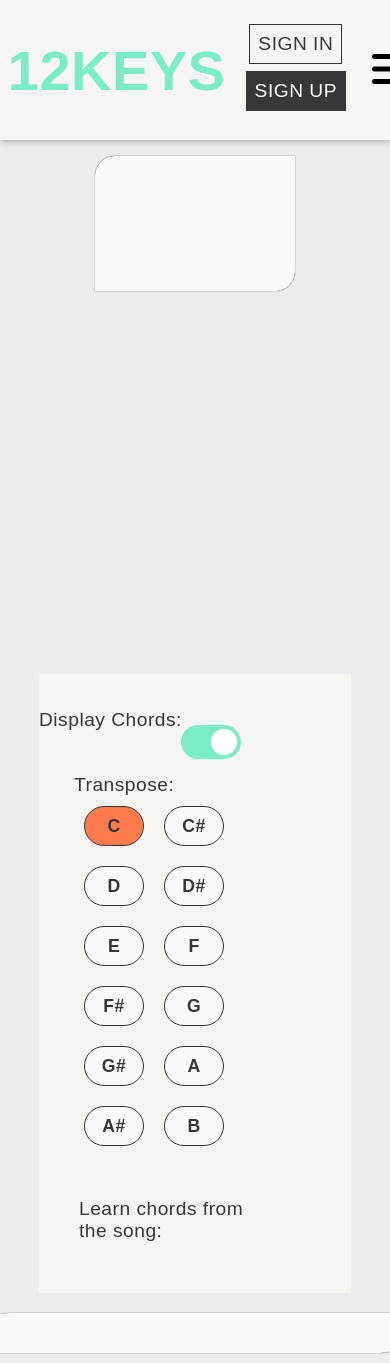
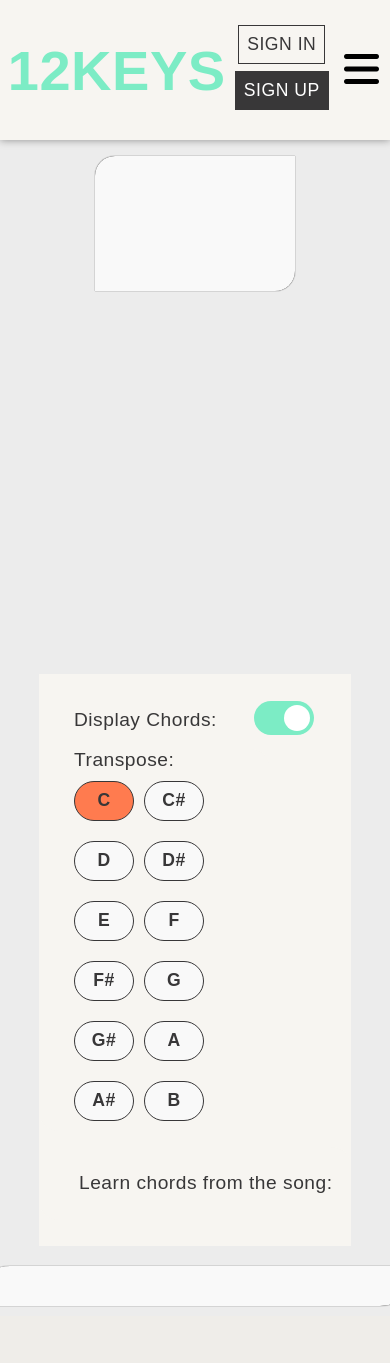
Before and after one commit to B-Kosev/www-chords-editor-player, a PHP site: page /song.php in a window 390 px wide; the page is wider, and only the part inside the window is pictured. After the commit the page ends 1307 px from the top of that part, so only its background shows below. Run offline with PHP 8.4, Linux system fonts and the light colour scheme; some libraries are stand-ins or nearby versions.

Commit message:
song page and nav design changes

```diff
--- a/resources/song.php
+++ b/resources/song.php
@@ -31,13 +31,13 @@
 			</section>
 
 			<section class="buttons">
-				<section class="toggle-button">
+				<!-- <section class="toggle-button"> -->
 					<label class="switch">
 						<h4 class="switch-title">Display Chords:</h4>
 						<input type="checkbox" class="checkbox" id="checkbox" checked />
 						<span class="slider"></span>
 					</label>
-				</section>
+				<!-- </section> -->
 
 				<ul class="keys" id="keys">
 					<h4 class="transpose">Transpose:</h4>
--- a/resources/songlist.php
+++ b/resources/songlist.php
@@ -9,9 +9,10 @@
 		<?php include('./components/navigation.php')?>
 
 		<section class="newSong">
-			<h2><span class="em">Song</span> List</h2>
 			<a href="addsong.php" class="link" href="addsong.html" id="new-song-btn">New Song</a>
 		</section>
+
+		<h2><span class="em">Song</span> List</h2>
 
 		<section class="cards"></section>
 
--- a/resources/static/css/navigation.css
+++ b/resources/static/css/navigation.css
@@ -41,7 +41,7 @@
 }
 
 .auth {
-	width: 40%;
+	width: 30%;
 }
 
 .nav li,
@@ -55,6 +55,9 @@
 /* .auth li {
 	background-color: var(--primary-color);
 } */
+.nav li a:hover {
+	text-decoration: underline;
+}
 
 .nav a,
 .auth a {
@@ -126,7 +129,7 @@
 	display: none;
 }
 
-@media only screen and (max-width: 1200px) {
+@media only screen and (max-width: 1220px) {
 	.header {
 		padding: 0 2%;
 		height: 140px;
@@ -197,4 +200,38 @@
 		background-color: var(--text-main-color);
 		color: var(--text-on-dark-color);
 	}
+
+	.auth {
+		font-size: 1.1rem;
+	}
 }
+
+/* == TEXT RESIZING IN HEADER == */
+
+@media only screen and (max-width: 1380px) {
+	.nav,
+	.auth {
+		font-size: 1rem;
+	}
+}
+
+@media only screen and (max-width: 1271px) {
+	.nav,
+	.auth {
+		font-size: 0.9rem;
+	}
+}
+
+@media only screen and (max-width: 1020px) {
+	.nav,
+	.auth {
+		font-size: 0.8rem;
+	}
+}
+
+@media only screen and (max-width: 768px) {
+	.nav,
+	.auth {
+		font-size: 1.1rem;
+	}
+}
--- a/resources/static/css/song.css
+++ b/resources/static/css/song.css
@@ -79,7 +79,7 @@
 
 .keys li {
 	display: inline-block;
-	padding: 10px 10px 10px 10px;
+	padding: 10px 10px 10px 0;
 }
 
 .btn {
@@ -112,7 +112,7 @@
 .keys h4 {
 	display: inline-block;
 	/* padding: 10px 20px 0px 0px; */
-	padding: 0;
+	padding: 0 10px 0 0;
 	margin: 0;
 }
 
@@ -150,16 +150,13 @@ pre > span {
 
 /* ======== ON/OFF BUTTON ======== */
 
-.toggle-button {
-	width: 69%;
-	margin: 0 0 10px 0;
-	height: 35px;
-}
-
 .switch {
 	position: relative;
-	display: inline;
-	width: 60px;
+	display: flex;
+	justify-content: left;
+	width: 200px;
+	height: 35px;
+	margin: 0 0 20px 35px;
 }
 
 .checkbox {
@@ -176,14 +173,13 @@ pre > span {
 	width: 60px;
 	height: 34px;
 	content: "";
-	top: 16px;
-	left: 140px;
+	top: 17px;
+	left: 120px;
 	right: 0;
 	bottom: 0;
 	-webkit-transition: 0.4s;
 	transition: 0.4s;
 	border-radius: 34px;
-	/* z-index: -1; */
 }
 
 .slider:before {
@@ -219,7 +215,7 @@ input:checked + .slider:before {
 
 .song-chords {
 	display: flex;
-	width: 74%;
+	/* width: 74%; */
 	border-radius: 0 20px;
 	background-color: var(--bg-accented);
 	/* box-shadow: 0px 0px 1px 0px black; */
@@ -236,7 +232,7 @@ input:checked + .slider:before {
 	background-color: var(--primary-color);
 	border: 1px solid var(--primary-color);
 	/* border-radius: 6px; */
-	padding-top: 5px;
+	padding-top: 7px;
 
 	/* box-shadow: rgb(0 0 0 / 10%) 0 2px 4px 0; */
 }
```
Also changed, not shown: resources/static/css/songlist.css (+12 -3 lines).
